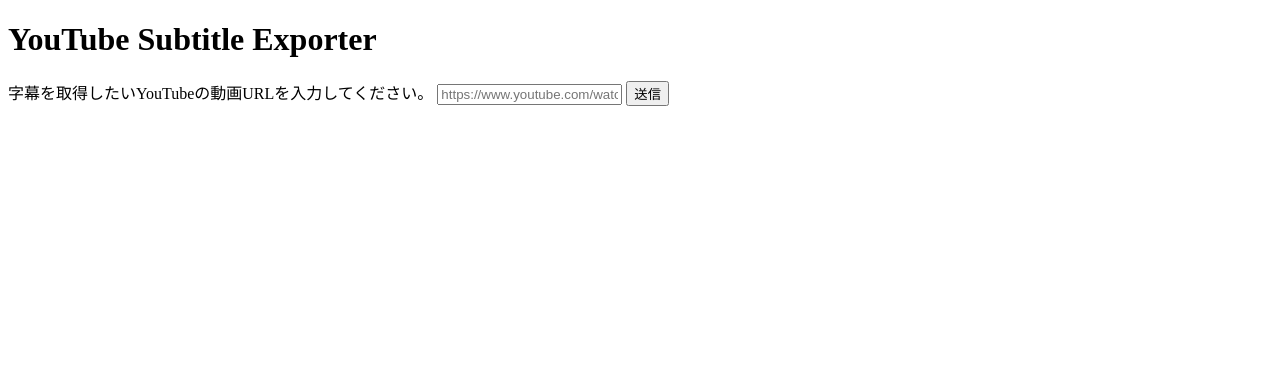
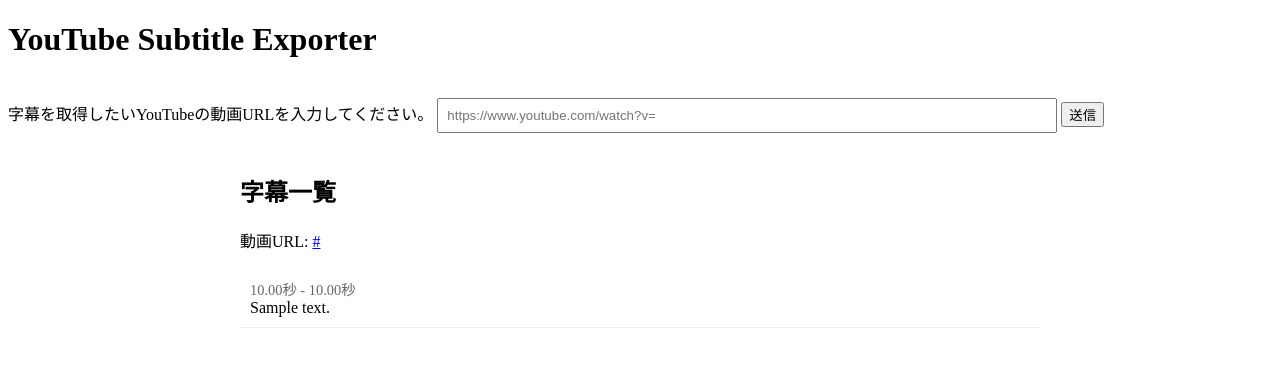
Before and after one commit to pomera-15/YoutubeSubtitleExporter, a Django app: template exporter-app/app/templates/home.html in a window 1280 px wide. Shown: the top 367 px of the page. Run offline with Django 5.2, Linux system fonts and the light colour scheme; the template is opened without the code that fills it: most values are stand-ins (such as "Sample title", 1, 10 or a date in 2020).

Commit message:
字幕取得を実装

```diff
--- a/exporter-app/app/templates/home.html
+++ b/exporter-app/app/templates/home.html
@@ -1,16 +1,65 @@
 <!DOCTYPE html>
-<html lang='en'>
+<html lang='ja'>
 <head>
     <meta charset='UTF-8'>
     <meta name='viewport' content='width=device-width, initial-scale=1.0'>
     <title>YouTube Subtitle Exporter</title>
+    <style>
+        .subtitle-container {
+            margin-top: 2rem;
+            max-width: 800px;
+            margin: 20px auto;
+        }
+        .subtitle-item {
+            padding: 10px;
+            border-bottom: 1px solid #eee;
+            margin-bottom: 10px;
+        }
+        .timestamp {
+            color: #666;
+            font-size: 0.9rem;
+        }
+        .error {
+            color: red;
+            margin: 1rem 0;
+        }
+        form {
+            margin: 2rem 0;
+        }
+        input[type="text"] {
+            width: 100%;
+            max-width: 600px;
+            padding: 8px;
+            margin: 8px 0;
+        }
+    </style>
 </head>
 <body>
     <h1>YouTube Subtitle Exporter</h1>
-    <form action="" method="get">
+    <form action="" method="post">
+        {% csrf_token %}
         <label for="url">字幕を取得したいYouTubeの動画URLを入力してください。</label>
-        <input type="text" id="url" name="url" placeholder="https://www.youtube.com/watch?v=">
+        <input type="text" id="url" name="url" placeholder="https://www.youtube.com/watch?v=" required>
         <button type="submit">送信</button>
     </form>
+
+    {% if error %}
+        <p class="error">{{ error }}</p>
+    {% endif %}
+
+    {% if subtitles %}
+        <div class="subtitle-container">
+            <h2>字幕一覧</h2>
+            {% if video_url %}
+                <p>動画URL: <a href="{{ video_url }}" target="_blank">{{ video_url }}</a></p>
+            {% endif %}
+            {% for subtitle in subtitles %}
+                <div class="subtitle-item">
+                    <div class="timestamp">{{ subtitle.start|floatformat:2 }}秒 - {{ subtitle.duration|floatformat:2 }}秒</div>
+                    <div class="text">{{ subtitle.text }}</div>
+                </div>
+            {% endfor %}
+        </div>
+    {% endif %}
 </body>
 </html>
```
Also changed, not shown: exporter-app/app/views.py (+24 -4 lines).
